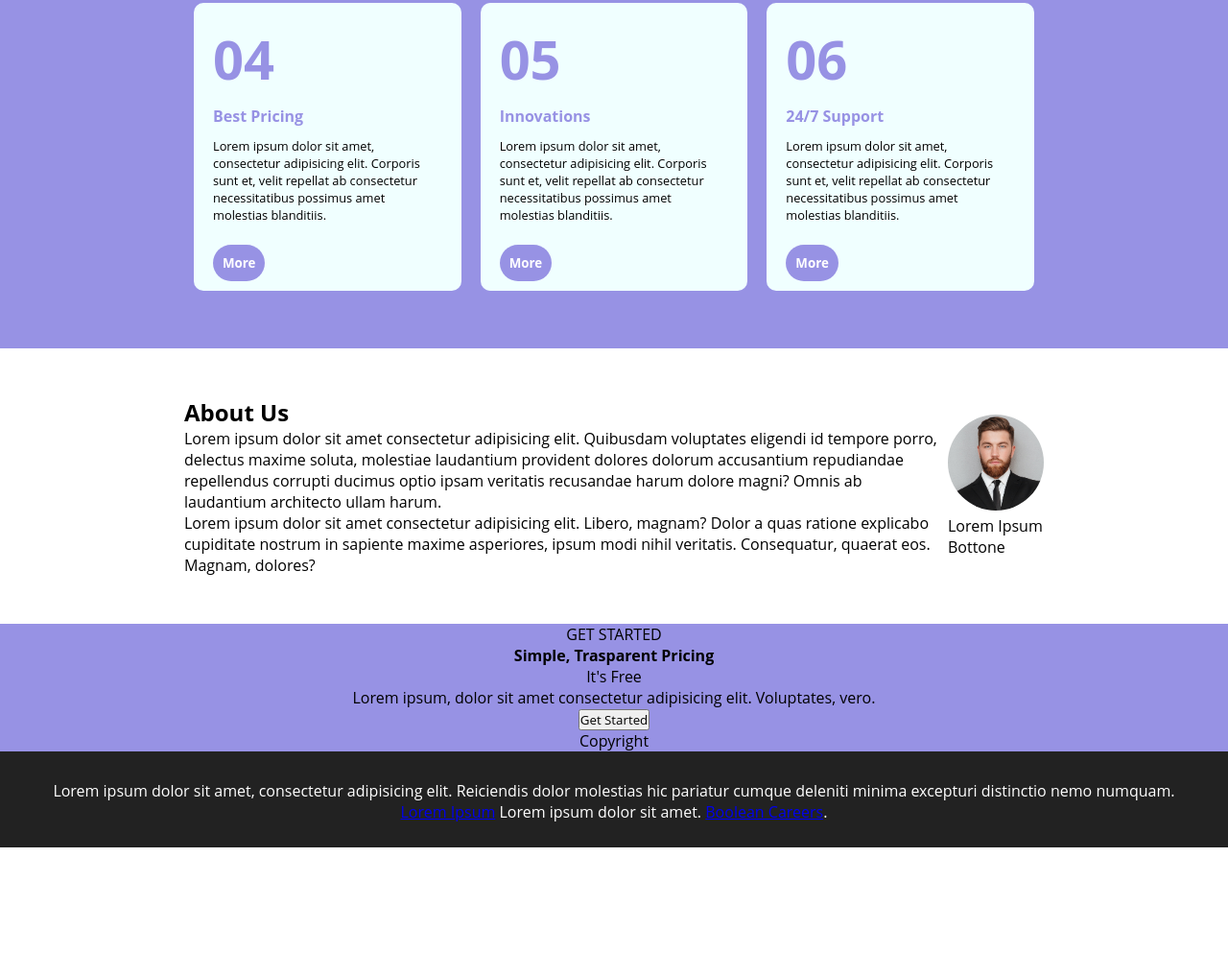
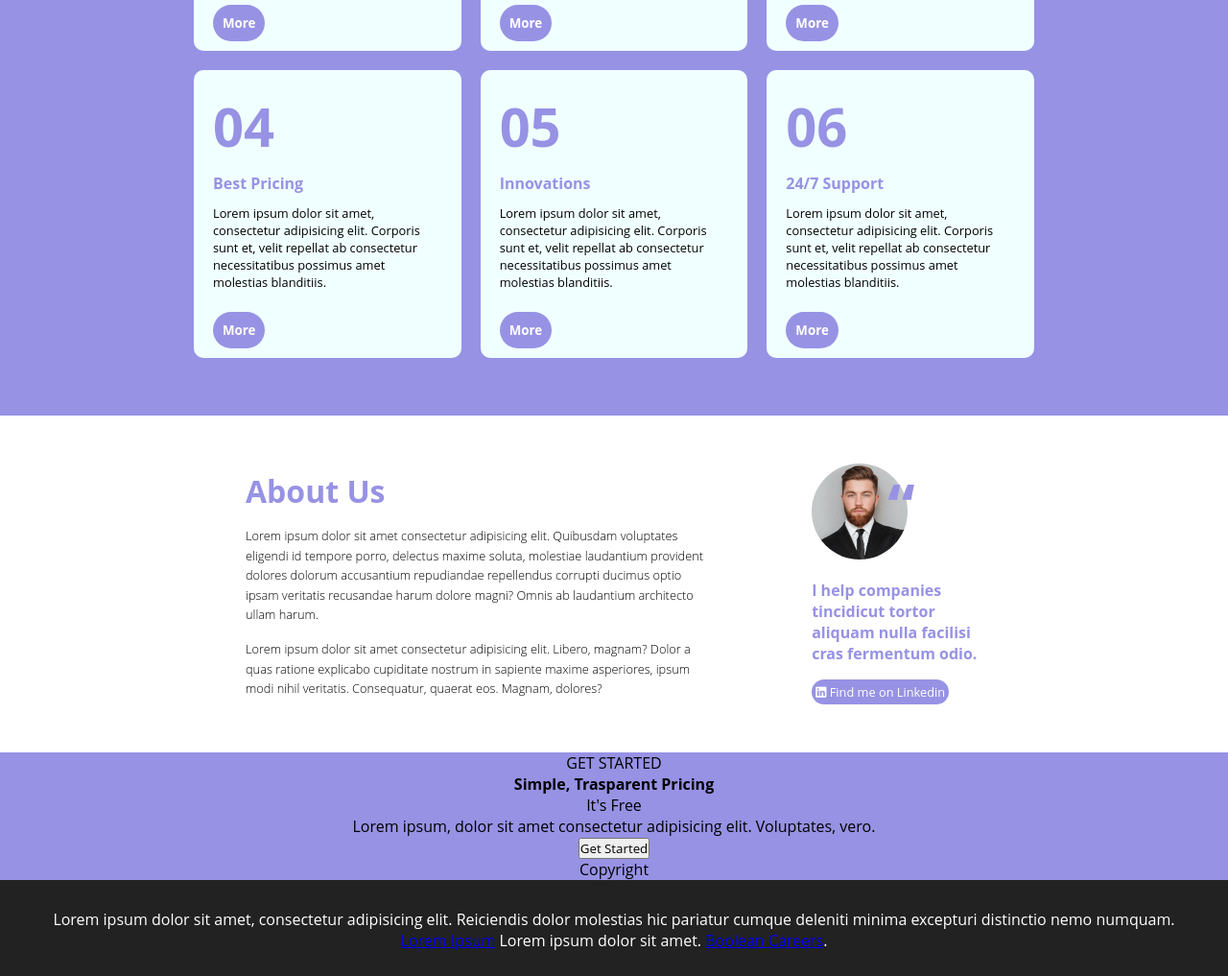
Before and after one commit to bettercallpaul07/htmlcss-responsive-layout, a plain HTML site: page index.html in a window 1280 px wide. Shown: the part 2488-3505 px from the top of the page at 96% size. Before the commit the page ends 3371 px from the top, so only its background shows below. Drawn offline with Linux system fonts and the light colour scheme.

Commit message:
aboutus-complete

```diff
--- a/css/style.css
+++ b/css/style.css
@@ -114,7 +114,7 @@ main {
 
 #hero-section .card {
     width: calc((100%/3) - 20px);
-    height: 250px;
+    height: 270px;
     margin: 10px;
     background-color: #b5ddff;
     color: #0084FD;
@@ -123,7 +123,7 @@ main {
 
 #hero-section .card:first-child {
     width: calc((2*100%)/3 - 20px);
-    height: 250px;
+    height: 300px;
     margin: 10px;
 }
 
@@ -380,18 +380,29 @@ main {
 }
 
 
+/* FINE BENEFIT SECTION  */
 
 
 
-
-
-
-/* FINE BENEFIT SECTION  */
-
+/* ABOUT US SECTION */
 
 #aboutus {
     padding-top: 50px;
     padding-bottom: 50px;
+}
+
+#aboutus h2 {
+    text-align: left;
+    font-size: 2em;
+    color: var(--secondary-color);
+}
+
+.aboutus-text > p {
+    padding-top: 1.2em;
+    font-weight: lighter;
+    font-size: 0.8em;
+    line-height: 1.6em;
+    padding-right: 100px;
 }
 
 #aboutus .aboutus-column > img {
@@ -399,6 +410,28 @@ main {
     height: 100px;
     border-radius: 50%;
 }
+
+.aboutus-column > p {
+    padding-top: 1em;
+    color: var(--secondary-color);
+    padding-bottom: 1em;
+    font-weight: bold;
+
+}
+
+#aboutus .aboutus-column .quote {
+    content:"\201D";
+    font-size: 4em;
+    font-weight: bold;
+    color: var(--secondary-color);
+    vertical-align: top;
+    margin-left: -25px;
+}
+
+
+
+/* FINE ABOUT US SECTION */
+
 
 #ctasection {
     background-color: var(--secondary-color);
@@ -432,6 +465,9 @@ footer {
     color: black;
 }
 
+
+
+
 .mybtn-hero {
     background-color: var(--primary-color);
     color: white;
@@ -459,6 +495,18 @@ footer {
     font-weight: bold;
     margin-top: 10px;
 }
+
+.aboutus-button {
+    background-color:var(--secondary-color);
+    color: white;
+    border: none;
+    padding: 4px;
+    border-radius: 30px;
+    text-decoration: none;
+    font-size: 0.8em;
+}
+
+
 
 
 
--- a/index.html
+++ b/index.html
@@ -209,7 +209,7 @@
             </section>
 
             <section id="aboutus">
-                <div class="main-container dflex spacebwt alicenter">
+                <div class="description-container dflex spacebwt alicenter">
                     <div class="aboutus-text">
                         <h2>About Us</h2>
                         <p>Lorem ipsum dolor sit amet consectetur adipisicing elit. Quibusdam voluptates eligendi id tempore porro, delectus maxime soluta, molestiae laudantium provident dolores dolorum accusantium repudiandae repellendus corrupti ducimus optio ipsam veritatis recusandae harum dolore magni? Omnis ab laudantium architecto ullam harum.</p>
@@ -218,8 +218,12 @@
 
                     <div class="aboutus-column">
                         <img src="img/about.jpg" alt="About">
-                        <p>Lorem Ipsum</p>
-                        <span>Bottone</span>
+                        <span class="quote">&#8220;</span>
+                        <p>I help companies tincidicut tortor aliquam nulla facilisi cras fermentum odio.</p>
+                        <button class="aboutus-button">
+                            <i class="fa-brands fa-linkedin"></i>
+                            Find me on Linkedin
+                        </button>
 
                     </div>
 
```
